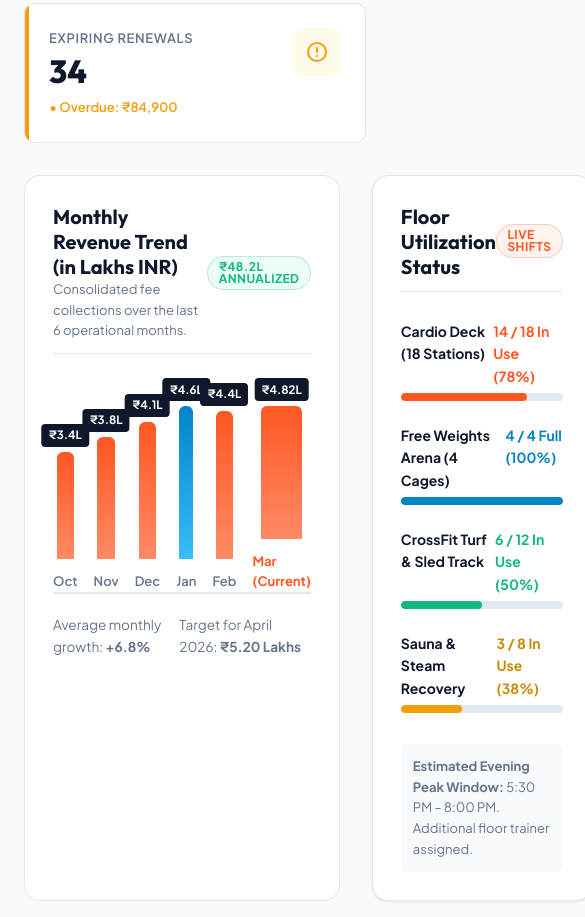
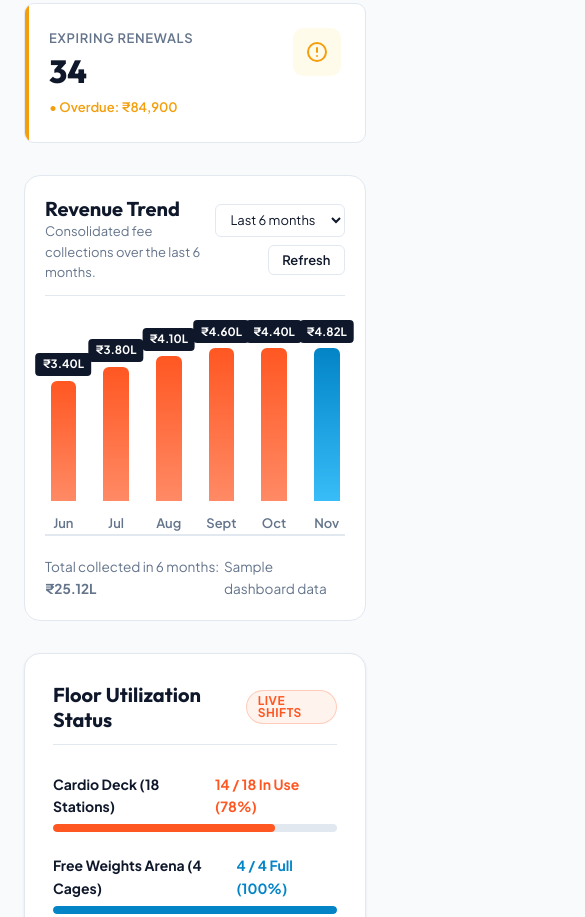
Before and after one commit to UnnatiSharmaa/Gym-Management-System, a plain HTML site: page admin-dashboard.html in a window 390 px wide. Shown: the part 1013-1930 px from the top of the page, 585 px wide, since content can reach past the window. Drawn offline with Linux system fonts and the light colour scheme.

Commit message:
made a dynamic dashboard

```diff
--- a/admin-dashboard.html
+++ b/admin-dashboard.html
@@ -7,6 +7,7 @@
   <meta name="description" content="Centralized administrative dashboard for gym owners: live attendance trends, active membership counts, revenue analytics, and member management.">
   <link rel="stylesheet" href="css/style.css">
   <link rel="stylesheet" href="css/components.css">
+  <script src="js/admin-dashboard.js" defer></script>
 </head>
 <body>
 
@@ -20,7 +21,7 @@
         </span>
         <span class="topbar-item">
           <svg width="14" height="14" fill="none" stroke="currentColor" viewBox="0 0 24 24"><path stroke-linecap="round" stroke-linejoin="round" stroke-width="2" d="M12 8v4l3 3m6-3a9 9 0 11-18 0 9 9 0 0118 0z"/></svg>
-          System Server Time: 02:30 PM | Shift: Evening Lead
+          System Server Time: <time id="system-clock">--</time>
         </span>
       </div>
       <div class="topbar-right">
@@ -131,7 +132,7 @@
         <div class="stat-card">
           <div class="stat-info">
             <span class="stat-label">Total Active Members</span>
-            <span class="stat-value">1,280</span>
+            <span class="stat-value" id="active-members-value">1,280</span>
             <span class="stat-trend positive">&uarr; +8.4% from last month</span>
           </div>
           <div class="stat-icon-wrapper">
@@ -143,8 +144,8 @@
         <div class="stat-card accent-blue">
           <div class="stat-info">
             <span class="stat-label">Today's Check-ins</span>
-            <span class="stat-value">248</span>
-            <span class="stat-trend positive">&uarr; 72% Floor Capacity</span>
+            <span class="stat-value" id="check-ins-value">248</span>
+            <span class="stat-trend positive" id="capacity-value">&uarr; 72% Floor Capacity</span>
           </div>
           <div class="stat-icon-wrapper">
             <svg width="24" height="24" fill="none" stroke="currentColor" viewBox="0 0 24 24"><path stroke-linecap="round" stroke-linejoin="round" stroke-width="2" d="M9 5H7a2 2 0 00-2 2v12a2 2 0 002 2h10a2 2 0 002-2V7a2 2 0 00-2-2h-2M9 5a2 2 0 002 2h2a2 2 0 002-2M9 5a2 2 0 012-2h2a2 2 0 012 2m-6 9l2 2 4-4"/></svg>
@@ -155,7 +156,7 @@
         <div class="stat-card accent-green">
           <div class="stat-info">
             <span class="stat-label">Monthly Collections</span>
-            <span class="stat-value">&#8377;4.82L</span>
+            <span class="stat-value" id="collections-value">&#8377;4.82L</span>
             <span class="stat-trend positive">&uarr; 92.7% of Goal</span>
           </div>
           <div class="stat-icon-wrapper">
@@ -167,7 +168,7 @@
         <div class="stat-card accent-amber">
           <div class="stat-info">
             <span class="stat-label">Expiring Renewals</span>
-            <span class="stat-value">34</span>
+            <span class="stat-value" id="renewals-value">34</span>
             <span class="stat-trend warning">&bull; Overdue: &#8377;84,900</span>
           </div>
           <div class="stat-icon-wrapper">
@@ -177,20 +178,28 @@
 
       </div>
 
-      <!-- Analytics Row: Pure CSS Revenue Bar Chart & Floor Occupancy -->
-      <div style="display: grid; grid-template-columns: 1.6fr 1fr; gap: 2rem; margin-bottom: 2.5rem;">
+      <!-- Analytics Row: Revenue Chart & Floor Occupancy -->
+      <div class="dashboard-analytics-grid">
 
-        <!-- Pure CSS Bar Chart (Zero JS) -->
+        <!-- Revenue Chart -->
         <div class="chart-container">
           <div class="card-header">
             <div>
-              <h3 class="card-title">Monthly Revenue Trend (in Lakhs INR)</h3>
-              <p style="font-size: 0.8125rem; color: var(--text-muted);">Consolidated fee collections over the last 6 operational months.</p>
+              <h3 class="card-title">Revenue Trend</h3>
+              <p id="revenue-description" style="font-size: 0.8125rem; color: var(--text-muted);">Consolidated fee collections over the last 6 months.</p>
             </div>
-            <span class="badge badge-success">&#8377;48.2L Annualized</span>
+            <div class="dashboard-chart-actions">
+              <label class="sr-only" for="revenue-range">Revenue chart time range</label>
+              <select class="form-select dashboard-range-select" id="revenue-range">
+                <option value="months">Last 6 months</option>
+                <option value="days30">Last 30 days</option>
+                <option value="days7">Last 7 days</option>
+              </select>
+              <button class="btn btn-outline btn-sm" id="refresh-dashboard" type="button">Refresh</button>
+            </div>
           </div>
 
-          <div class="css-bar-chart">
+          <div class="css-bar-chart" id="revenue-chart" aria-label="Revenue chart">
             <div class="chart-column">
               <div class="chart-bar" style="height: 58%;">
                 <span class="bar-tooltip">&#8377;3.4L</span>
@@ -235,8 +244,8 @@
           </div>
 
           <div style="display: flex; justify-content: space-between; align-items: center; margin-top: 1.25rem; font-size: 0.85rem; color: var(--text-muted);">
-            <span>Average monthly growth: <strong>+6.8%</strong></span>
-            <span>Target for April 2026: <strong>&#8377;5.20 Lakhs</strong></span>
+            <span id="revenue-period-summary">Average monthly growth: <strong>+6.8%</strong></span>
+            <span id="dashboard-updated" role="status">Sample dashboard data</span>
           </div>
         </div>
 
--- a/css/components.css
+++ b/css/components.css
@@ -508,6 +508,38 @@
   white-space: nowrap;
 }
 
+.dashboard-chart-actions {
+  display: flex;
+  align-items: center;
+  gap: 0.5rem;
+}
+
+.dashboard-analytics-grid {
+  display: grid;
+  grid-template-columns: minmax(0, 1.6fr) minmax(300px, 1fr);
+  gap: 2rem;
+  margin-bottom: 2.5rem;
+}
+
+.dashboard-range-select {
+  width: auto;
+  min-width: 130px;
+  padding: 0.4rem 0.65rem;
+  font-size: 0.8125rem;
+}
+
+.sr-only {
+  position: absolute;
+  width: 1px;
+  height: 1px;
+  padding: 0;
+  margin: -1px;
+  overflow: hidden;
+  clip: rect(0, 0, 0, 0);
+  white-space: nowrap;
+  border: 0;
+}
+
 .chart-label {
   font-size: 0.8125rem;
   font-weight: 600;
@@ -891,6 +923,16 @@
 
 /* --- Responsive Adjustments for Components --- */
 @media (max-width: 768px) {
+  .dashboard-analytics-grid {
+    grid-template-columns: 1fr;
+  }
+  .dashboard-chart-actions {
+    flex-wrap: wrap;
+    justify-content: flex-end;
+  }
+  .chart-container {
+    padding: 1.25rem;
+  }
   .form-grid, .form-grid-3 {
     grid-template-columns: 1fr;
   }
--- /dev/null
+++ b/js/admin-dashboard.js
@@ -0,0 +1,198 @@
+(() => {
+  const dashboardData = {
+    activeMembers: 1280,
+    checkInsToday: 248,
+    floorCapacity: 345,
+    monthlyCollections: 482000,
+    expiringRenewals: 34,
+    monthlyRevenue: [340000, 380000, 410000, 460000, 440000, 482000],
+    dailyRevenueWeights: [
+      13, 14, 15, 16, 14, 18, 19, 17, 15, 16,
+      14, 18, 20, 17, 16, 15, 19, 18, 17, 16,
+      15, 20, 18, 17, 19, 16, 18, 21, 20, 23
+    ]
+  };
+
+  const numberFormat = new Intl.NumberFormat('en-IN');
+  const currencyFormat = new Intl.NumberFormat('en-IN', {
+    style: 'currency',
+    currency: 'INR',
+    maximumFractionDigits: 0
+  });
+  const shortCurrencyFormat = new Intl.NumberFormat('en-IN', {
+    style: 'currency',
+    currency: 'INR',
+    notation: 'compact',
+    maximumFractionDigits: 2
+  });
+  const monthFormat = new Intl.DateTimeFormat('en-IN', { month: 'short' });
+  const dayFormat = new Intl.DateTimeFormat('en-IN', { day: 'numeric', month: 'short' });
+  const dateTimeFormat = new Intl.DateTimeFormat('en-IN', {
+    day: '2-digit',
+    month: 'short',
+    year: 'numeric',
+    hour: '2-digit',
+    minute: '2-digit',
+    hour12: true
+  });
+  const timeFormat = new Intl.DateTimeFormat('en-IN', {
+    hour: '2-digit',
+    minute: '2-digit',
+    second: '2-digit',
+    hour12: true
+  });
+
+  const clock = document.getElementById('system-clock');
+  const rangeSelect = document.getElementById('revenue-range');
+  const chart = document.getElementById('revenue-chart');
+  const description = document.getElementById('revenue-description');
+  const periodSummary = document.getElementById('revenue-period-summary');
+  const updatedStatus = document.getElementById('dashboard-updated');
+  const refreshButton = document.getElementById('refresh-dashboard');
+  let refreshTimeout;
+
+  function formatLakhs(amount) {
+    return `\u20B9${(amount / 100000).toFixed(2)}L`;
+  }
+
+  function updateClock() {
+    const now = new Date();
+    const hour = now.getHours();
+    const shift = hour < 12 ? 'Morning' : hour < 17 ? 'Afternoon' : 'Evening';
+    clock.textContent = `${timeFormat.format(now)} | ${shift} Lead`;
+    clock.dateTime = now.toISOString();
+  }
+
+  function getMonthlyPoints(now) {
+    return dashboardData.monthlyRevenue.map((value, index) => {
+      const month = new Date(now.getFullYear(), now.getMonth() - 5 + index, 1);
+      return { label: monthFormat.format(month), value };
+    });
+  }
+
+  function getDailyRevenue() {
+    const totalWeight = dashboardData.dailyRevenueWeights.reduce((sum, weight) => sum + weight, 0);
+    const dailyValues = dashboardData.dailyRevenueWeights.map((weight) =>
+      Math.round(dashboardData.monthlyCollections * weight / totalWeight)
+    );
+    dailyValues[dailyValues.length - 1] +=
+      dashboardData.monthlyCollections - dailyValues.reduce((sum, value) => sum + value, 0);
+    return dailyValues;
+  }
+
+  function getDailyPoints(now, days) {
+    const values = getDailyRevenue().slice(-days);
+    return values.map((value, index) => {
+      const date = new Date(now.getFullYear(), now.getMonth(), now.getDate() - days + index + 1);
+      return { label: dayFormat.format(date), value };
+    });
+  }
+
+  function getThirtyDayPoints(now) {
+    const dailyValues = getDailyRevenue();
+    return Array.from({ length: 5 }, (_, index) => {
+      const start = index * 6;
+      const value = dailyValues.slice(start, start + 6).reduce((sum, amount) => sum + amount, 0);
+      const startDate = new Date(now.getFullYear(), now.getMonth(), now.getDate() - 29 + start);
+      const endDate = new Date(now.getFullYear(), now.getMonth(), now.getDate() - 24 + start);
+      return {
+        label: `${dayFormat.format(startDate)} - ${dayFormat.format(endDate)}`,
+        value
+      };
+    });
+  }
+
+  function getChartView(now) {
+    switch (rangeSelect.value) {
+      case 'days7':
+        return {
+          points: getDailyPoints(now, 7),
+          description: 'Daily fee collections over the last 7 days.',
+          summary: 'Total collected in 7 days: '
+        };
+      case 'days30':
+        return {
+          points: getThirtyDayPoints(now),
+          description: 'Fee collections grouped by 6-day periods over the last 30 days.',
+          summary: 'Total collected in 30 days: '
+        };
+      default:
+        return {
+          points: getMonthlyPoints(now),
+          description: 'Consolidated fee collections over the last 6 months.',
+          summary: 'Total collected in 6 months: '
+        };
+    }
+  }
+
+  function renderChart(now) {
+    const view = getChartView(now);
+    const highestValue = Math.max(...view.points.map((point) => point.value));
+    const total = view.points.reduce((sum, point) => sum + point.value, 0);
+    const fragment = document.createDocumentFragment();
+
+    view.points.forEach((point, index) => {
+      const column = document.createElement('div');
+      column.className = 'chart-column';
+
+      const bar = document.createElement('div');
+      bar.className = index === view.points.length - 1 ? 'chart-bar chart-bar-alt' : 'chart-bar';
+      bar.style.height = `${Math.max(8, point.value / highestValue * 92)}%`;
+      bar.setAttribute('aria-label', `${point.label}: ${currencyFormat.format(point.value)}`);
+
+      const tooltip = document.createElement('span');
+      tooltip.className = 'bar-tooltip';
+      tooltip.textContent = shortCurrencyFormat.format(point.value);
+      bar.appendChild(tooltip);
+
+      const label = document.createElement('span');
+      label.className = 'chart-label';
+      label.textContent = point.label;
+      column.append(bar, label);
+      fragment.appendChild(column);
+    });
+
+    chart.replaceChildren(fragment);
+    chart.setAttribute('role', 'img');
+    chart.setAttribute('aria-label', `${view.description} Total: ${currencyFormat.format(total)}.`);
+    description.textContent = view.description;
+    periodSummary.textContent = view.summary;
+    const totalValue = document.createElement('strong');
+    totalValue.textContent = rangeSelect.value === 'months' ? formatLakhs(total) : currencyFormat.format(total);
+    periodSummary.appendChild(totalValue);
+  }
+
+  function renderDashboard() {
+    const now = new Date();
+    document.getElementById('active-members-value').textContent =
+      numberFormat.format(dashboardData.activeMembers);
+    document.getElementById('check-ins-value').textContent =
+      numberFormat.format(dashboardData.checkInsToday);
+    document.getElementById('capacity-value').textContent =
+      `\u2191 ${Math.round(dashboardData.checkInsToday / dashboardData.floorCapacity * 100)}% Floor Capacity`;
+    document.getElementById('collections-value').textContent =
+      formatLakhs(dashboardData.monthlyCollections);
+    document.getElementById('renewals-value').textContent =
+      numberFormat.format(dashboardData.expiringRenewals);
+    renderChart(now);
+  }
+
+  function refreshDashboard() {
+    renderDashboard();
+    updateClock();
+    updatedStatus.textContent = `Sample data · refreshed ${dateTimeFormat.format(new Date())}`;
+    refreshButton.textContent = 'Updated';
+    refreshButton.disabled = true;
+    window.clearTimeout(refreshTimeout);
+    refreshTimeout = window.setTimeout(() => {
+      refreshButton.textContent = 'Refresh';
+      refreshButton.disabled = false;
+    }, 1000);
+  }
+
+  rangeSelect.addEventListener('change', () => renderChart(new Date()));
+  refreshButton.addEventListener('click', refreshDashboard);
+  renderDashboard();
+  updateClock();
+  window.setInterval(updateClock, 1000);
+})();
```
